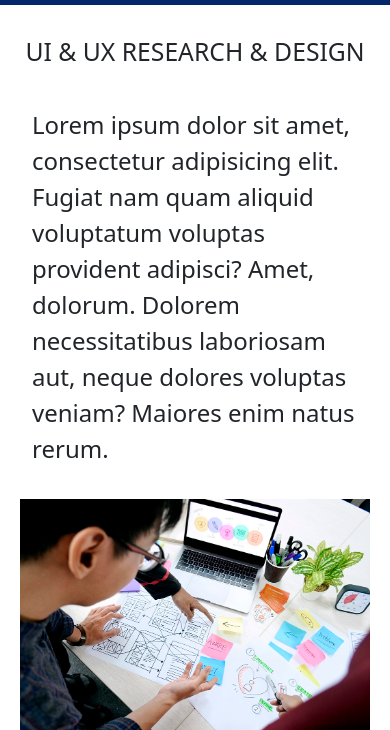
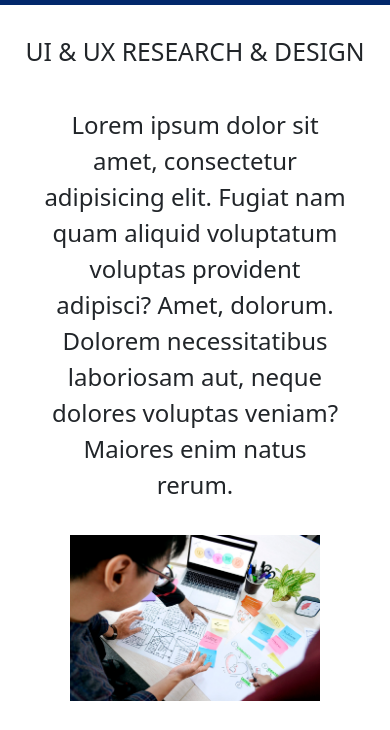
Before and after one commit to guillermopaniaguasilva/d-g-studio-bootstrap, a plain HTML site: page pages/services.html in a window 390 px wide. Shown: the part 81-811 px from the top of the page. Drawn offline with nearby package versions, Linux system fonts and the light colour scheme.

Commit message:
added bootstrap layout to services page

```diff
--- a/css/styles.css
+++ b/css/styles.css
@@ -262,23 +262,23 @@ a {
 .service {
   padding-top: 1rem;
   padding-bottom: 1rem;
-  display: flex;
+  /* display: flex;
   flex-direction: column;
-  align-items: center;
+  align-items: center; */
 }
 
 .service__heading {
   text-transform: uppercase;
-  text-align: center;
+  /* text-align: center; */
   padding-top: 1rem;
   padding-bottom: 1rem;
 }
 
 .service__container {
-  display: flex;
+  /* display: flex;
   justify-content: center;
   align-items: center;
-  max-width: 50%;
+  max-width: 50%; */
 }
 
 .service__text {
@@ -290,18 +290,26 @@ a {
   max-width: 350px;
 }
 
-@media (max-width: 400px) {
-  .service__container {
-    flex-direction: column;
-    max-width: 100%;
-  }
-}
-
 @media (max-width: 1024px) {
   .service__container {
     max-width: 100%;
     padding-right: 1rem;
     padding-left: 1rem;
+  }
+
+  .service__img {
+    max-width: 500px;
+  }
+}
+
+@media (max-width: 400px) {
+  .service__container {
+    /* flex-direction: column; */
+    max-width: 100%;
+  }
+
+  .service__img {
+    max-width: 250px;
   }
 }
 
--- a/pages/services.html
+++ b/pages/services.html
@@ -49,48 +49,55 @@
 
   <main>
 
+    <div class="container">
+      <div class="row">
         <!-- UI & UX RESEARCH & DESIGN SECTION -->
-    <section class="service">
+        <section class="col-xl-4 col-lg-12 text-center service">
           <h2 class="service__heading">UI & UX Research & Design</h2>
           <div class="service__container">
             <p class="service__text">Lorem ipsum dolor sit amet, consectetur adipisicing elit. Fugiat nam quam aliquid
               voluptatum voluptas provident
-          adipisci? Amet, dolorum. Dolorem necessitatibus laboriosam aut, neque dolores voluptas veniam? Maiores enim
+              adipisci? Amet, dolorum. Dolorem necessitatibus laboriosam aut, neque dolores voluptas veniam? Maiores
+              enim
               natus rerum.
             </p>
             <img class="service__img" src="../images/uiux.jpeg" alt="ui ux work">
           </div>
         </section>
         <!-- END OF UI & UX RESEARCH & DESIGN SECTION -->
-
         <!-- SOFTWARE DEVELOPMENT SECTION -->
-    <section class="service">
+        <section class="col-xl-4 col-lg-12 text-center service">
           <h2 class="service__heading">Software Development</h2>
           <div class="service__container">
             <img class="service__img" src="../images/software-dev.jpeg" alt="software development">
-        <p class="service__text">Lorem, ipsum dolor sit amet consectetur adipisicing elit. Molestiae blanditiis porro
+            <p class="service__text">Lorem, ipsum dolor sit amet consectetur adipisicing elit. Molestiae blanditiis
+              porro
               aut
               hic corrupti quibusdam
-          velit laboriosam eius voluptatibus, officia cum at unde repudiandae tenetur placeat beatae laudantium eveniet
+              velit laboriosam eius voluptatibus, officia cum at unde repudiandae tenetur placeat beatae laudantium
+              eveniet
               possimus?
             </p>
           </div>
         </section>
         <!-- END OF SOFTWARE DEVELOPMENT SECTION -->
-
         <!-- TEST AUTOMATION SECTION -->
-    <section class="service">
+        <section class="col-xl-4 col-lg-12 text-center service">
           <h2 class="service__heading">Test Automation</h2>
           <div class="service__container">
-        <p class="service__text">Lorem ipsum dolor sit, amet consectetur adipisicing elit. Laudantium ipsa commodi hic
+            <p class="service__text">Lorem ipsum dolor sit, amet consectetur adipisicing elit. Laudantium ipsa commodi
+              hic
               quidem velit quam, neque
-          voluptatibus tenetur reprehenderit fuga, ipsam enim veniam, iste debitis accusantium magnam molestias iusto
+              voluptatibus tenetur reprehenderit fuga, ipsam enim veniam, iste debitis accusantium magnam molestias
+              iusto
               officia.
             </p>
             <img class="service__img" src="../images/automation.jpeg" alt="automation">
           </div>
         </section>
         <!-- TEST AUTOMATION SECTION -->
+      </div>
+    </div>
 
   </main>
 
```
Lines whose indentation alone changed are shown as unchanged.
